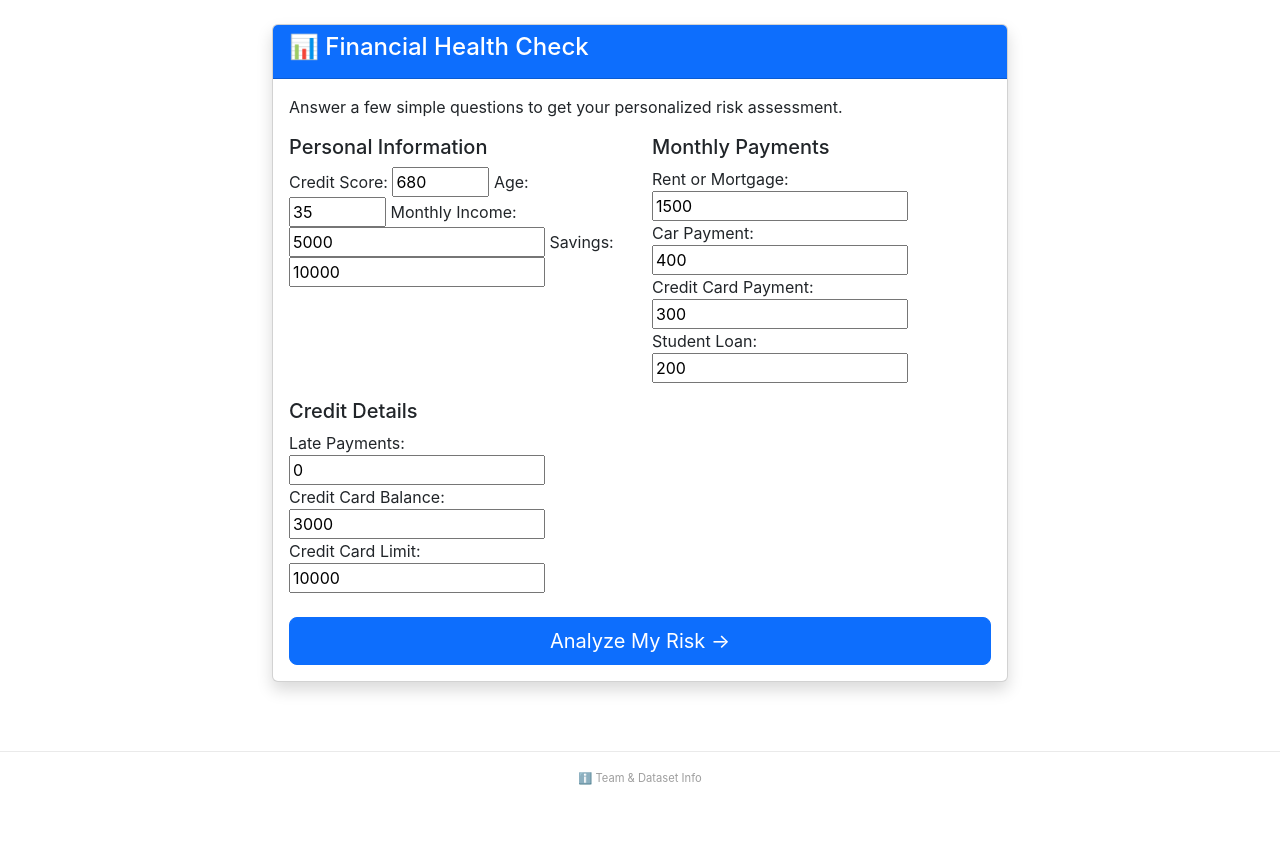
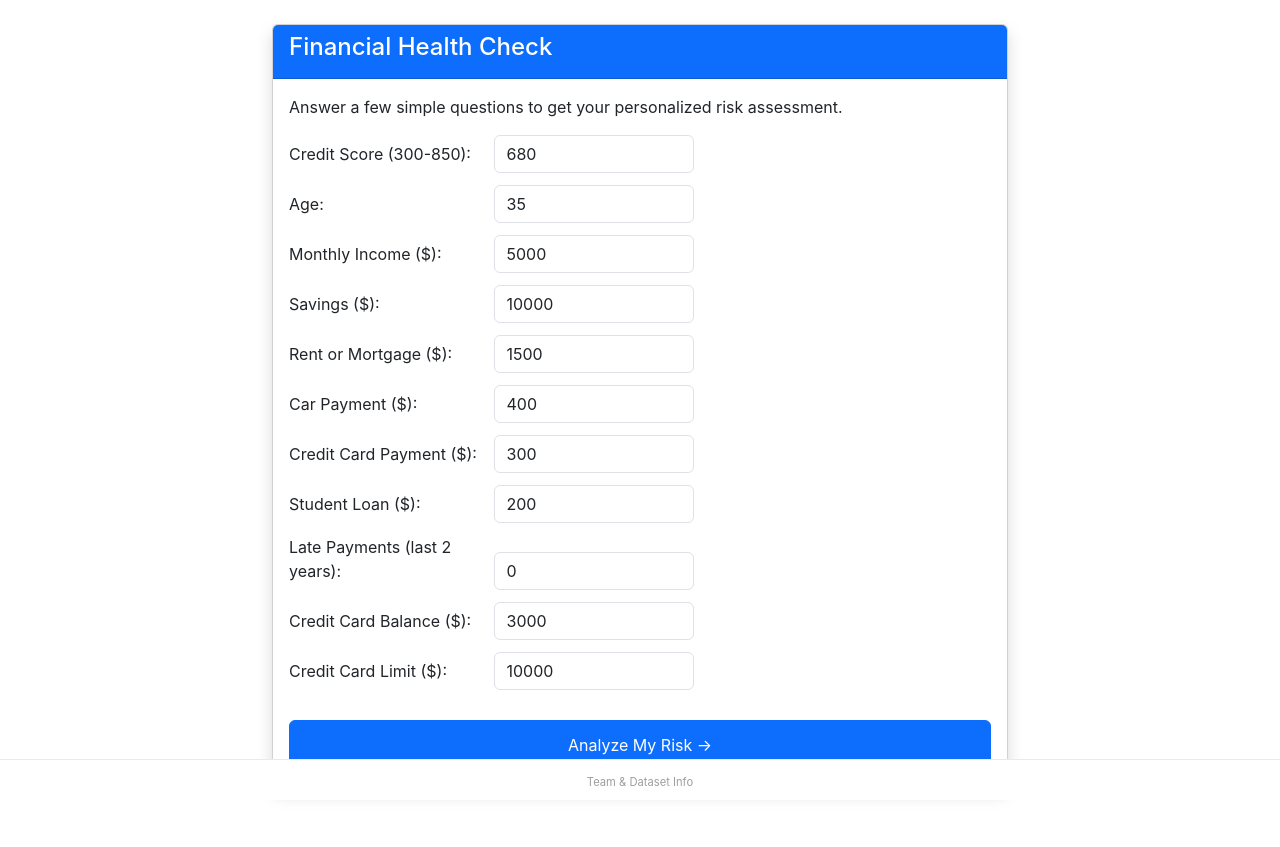
Before and after one commit to paroskar/predictor, a Django app: page /analyze/ in a window 1280 px wide. Before the commit the page ends 785 px from the top, so only its background shows below. Run offline with Django 5.2, Linux system fonts and the light colour scheme.

Commit message:
Changes to UI

```diff
--- a/predictor_app/templates/predictor_app/analyze.html
+++ b/predictor_app/templates/predictor_app/analyze.html
@@ -4,7 +4,7 @@
     <div class="col-md-8 mx-auto">
         <div class="card shadow">
             <div class="card-header bg-primary text-white">
-                <h4>📊 Financial Health Check</h4>
+                <h4>Financial Health Check</h4>
             </div>
             <div class="card-body">
                 {% if result %}
@@ -17,14 +17,13 @@
                             </div>
                         </div>
                         <p><strong>Default Probability:</strong> {{ result.default_prob }}%</p>
-                        <p><strong>Debt-to-Income Ratio:</strong> {{ result.dti }}%</p>
+                        <!-- <p><strong>Debt-to-Income Ratio:</strong> {{ result.dti }}%</p> -->
                         <hr>
-                        <h5>📋 Recommendations:</h5>
+                        <h5>Info:</h5>
                         <ul class="text-start">
-                            <li>✅ Pay all bills on time to avoid late fees</li>
-                            <li>💳 Keep credit card utilization below 30% of your limit</li>
-                            <li>🏦 Build an emergency fund of 3-6 months of expenses</li>
-                            <li>📉 If DTI > 36%, focus on paying down high-interest debt first</li>
+                            <li>Pay all bills on time</li>
+                            <li>Keep credit utilization below 30%</li>
+                            <li>Build emergency fund of 3-6 months of expenses</li>
                         </ul>
                         <a href="/analyze/" class="btn btn-primary mt-3">Analyze Again</a>
                         <a href="/" class="btn btn-outline-secondary mt-3">Back to Home</a>
@@ -33,31 +32,65 @@
                     <p>Answer a few simple questions to get your personalized risk assessment.</p>
                     <form method="post">
                         {% csrf_token %}
-                        <div class="row">
-                            <div class="col-md-6">
-                                <h5>Personal Information</h5>
-                                {{ form.credit_score.label_tag }} {{ form.credit_score }}
-                                {{ form.age.label_tag }} {{ form.age }}
-                                {{ form.monthly_income.label_tag }} {{ form.monthly_income }}
-                                {{ form.savings.label_tag }} {{ form.savings }}
-                            </div>
-                            <div class="col-md-6">
-                                <h5>Monthly Payments</h5>
-                                {{ form.rent.label_tag }} {{ form.rent }}
-                                {{ form.car_payment.label_tag }} {{ form.car_payment }}
-                                {{ form.credit_card_payment.label_tag }} {{ form.credit_card_payment }}
-                                {{ form.student_loan.label_tag }} {{ form.student_loan }}
-                            </div>
+
+                        <div style="margin-bottom: 12px;">
+                            <label style="display: inline-block; width: 200px;">Credit Score (300-850):</label>
+                            <input type="number" name="credit_score" value="680" style="width: 200px;" class="form-control d-inline-block">
                         </div>
-                        <div class="row mt-3">
-                            <div class="col-md-6">
-                                <h5>Credit Details</h5>
-                                {{ form.late_payments.label_tag }} {{ form.late_payments }}
-                                {{ form.credit_balance.label_tag }} {{ form.credit_balance }}
-                                {{ form.credit_limit.label_tag }} {{ form.credit_limit }}
-                            </div>
+
+                        <div style="margin-bottom: 12px;">
+                            <label style="display: inline-block; width: 200px;">Age:</label>
+                            <input type="number" name="age" value="35" style="width: 200px;" class="form-control d-inline-block">
                         </div>
-                        <button type="submit" class="btn btn-primary btn-lg w-100 mt-4">Analyze My Risk →</button>
+
+                        <div style="margin-bottom: 12px;">
+                            <label style="display: inline-block; width: 200px;">Monthly Income ($):</label>
+                            <input type="number" name="monthly_income" value="5000" style="width: 200px;" class="form-control d-inline-block">
+                        </div>
+
+                        <div style="margin-bottom: 12px;">
+                            <label style="display: inline-block; width: 200px;">Savings ($):</label>
+                            <input type="number" name="savings" value="10000" style="width: 200px;" class="form-control d-inline-block">
+                        </div>
+
+                        <div style="margin-bottom: 12px;">
+                            <label style="display: inline-block; width: 200px;">Rent or Mortgage ($):</label>
+                            <input type="number" name="rent" value="1500" style="width: 200px;" class="form-control d-inline-block">
+                        </div>
+
+                        <div style="margin-bottom: 12px;">
+                            <label style="display: inline-block; width: 200px;">Car Payment ($):</label>
+                            <input type="number" name="car_payment" value="400" style="width: 200px;" class="form-control d-inline-block">
+                        </div>
+
+                        <div style="margin-bottom: 12px;">
+                            <label style="display: inline-block; width: 200px;">Credit Card Payment ($):</label>
+                            <input type="number" name="credit_card_payment" value="300" style="width: 200px;" class="form-control d-inline-block">
+                        </div>
+
+                        <div style="margin-bottom: 12px;">
+                            <label style="display: inline-block; width: 200px;">Student Loan ($):</label>
+                            <input type="number" name="student_loan" value="200" style="width: 200px;" class="form-control d-inline-block">
+                        </div>
+
+                        <div style="margin-bottom: 12px;">
+                            <label style="display: inline-block; width: 200px;">Late Payments (last 2 years):</label>
+                            <input type="number" name="late_payments" value="0" style="width: 200px;" class="form-control d-inline-block">
+                        </div>
+
+                        <div style="margin-bottom: 12px;">
+                            <label style="display: inline-block; width: 200px;">Credit Card Balance ($):</label>
+                            <input type="number" name="credit_balance" value="3000" style="width: 200px;" class="form-control d-inline-block">
+                        </div>
+
+                        <div style="margin-bottom: 12px;">
+                            <label style="display: inline-block; width: 200px;">Credit Card Limit ($):</label>
+                            <input type="number" name="credit_limit" value="10000" style="width: 200px;" class="form-control d-inline-block">
+                        </div>
+
+                        <div style="margin-top: 30px;">
+                            <button type="submit" class="btn btn-primary w-100" style="padding: 12px; font-size: 16px;">Analyze My Risk →</button>
+                        </div>
                     </form>
                 {% endif %}
             </div>
--- a/predictor_app/templates/predictor_app/base.html
+++ b/predictor_app/templates/predictor_app/base.html
@@ -8,15 +8,7 @@
         body {
             background-color: #ffffff;
             font-family: -apple-system, BlinkMacSystemFont, 'Segoe UI', Roboto, Helvetica, Arial, sans-serif;
-        }
-        footer {
-            position: fixed;
-            bottom: 0;
-            left: 0;
-            right: 0;
-            background: #ffffff;
-            border-top: 1px solid #eaeaea;
-            padding: 0.75rem 0;
+            padding-bottom: 60px;
         }
         .footer-btn {
             background: none;
@@ -64,13 +56,11 @@
         {% block content %}{% endblock %}
     </div>
 
-    <footer>
-        <div class="container text-center">
-            <button class="footer-btn" data-bs-toggle="modal" data-bs-target="#infoModal">ℹ️ Team & Dataset Info</button>
-        </div>
+    <footer style="position: fixed; bottom: 0; left: 0; right: 0; background: #ffffff; border-top: 1px solid #eaeaea; padding: 0.5rem 0; text-align: center;">
+        <button class="footer-btn" data-bs-toggle="modal" data-bs-target="#infoModal">Team & Dataset Info</button>
     </footer>
 
-    <!-- Single Info Modal -->
+    <!-- Info Modal -->
     <div class="modal fade" id="infoModal" tabindex="-1">
         <div class="modal-dialog modal-dialog-centered">
             <div class="modal-content">
@@ -94,7 +84,7 @@
                     <hr class="my-2">
                     <p><strong>References:</strong> Chen & Guestrin (2016), Lundberg & Lee (2017), Altman (1968), Yeh & Lien (2009)</p>
                     <hr class="my-2">
-                    <p><strong>Contact:</strong> finshield@nec.edu</p>
+                    <p><strong>Contact:</strong> paroskar_gps@nec.edu</p>
                 </div>
             </div>
         </div>
```
Also changed, not shown: README.md, 1 other file.
